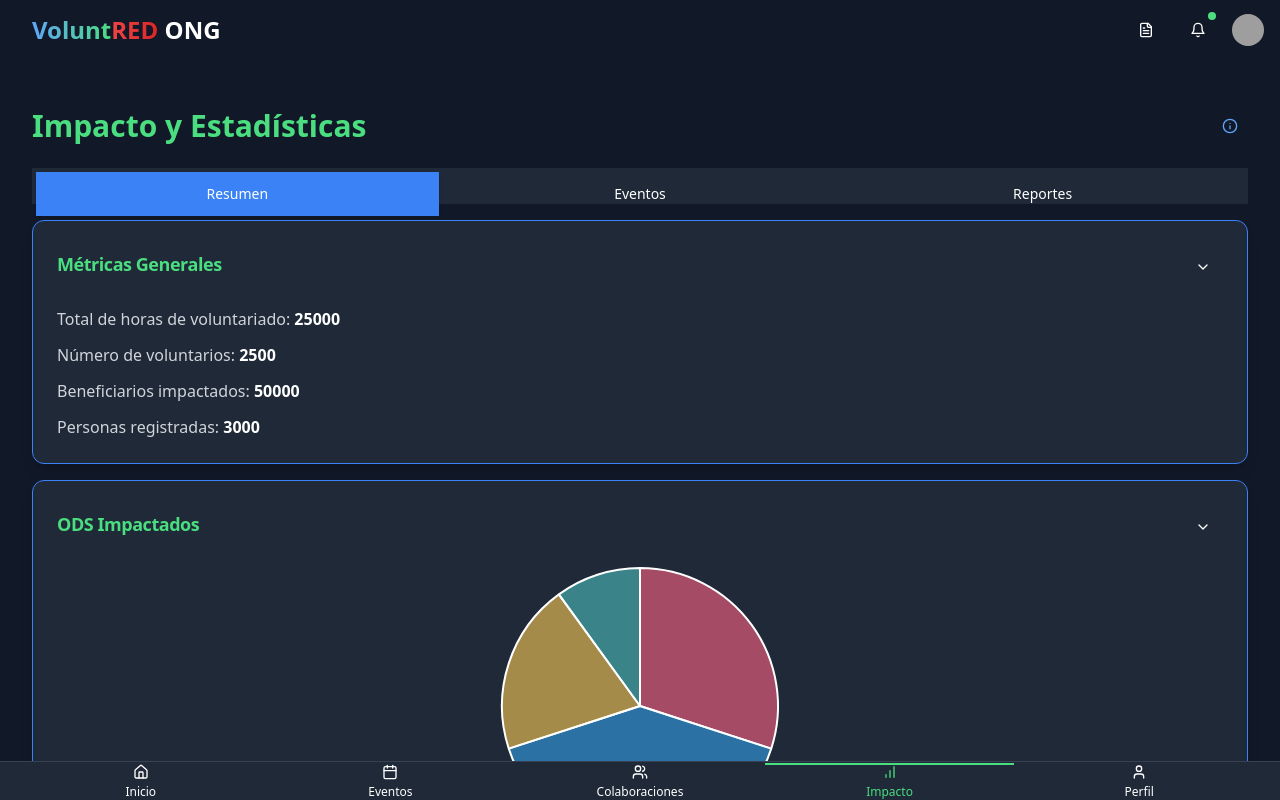
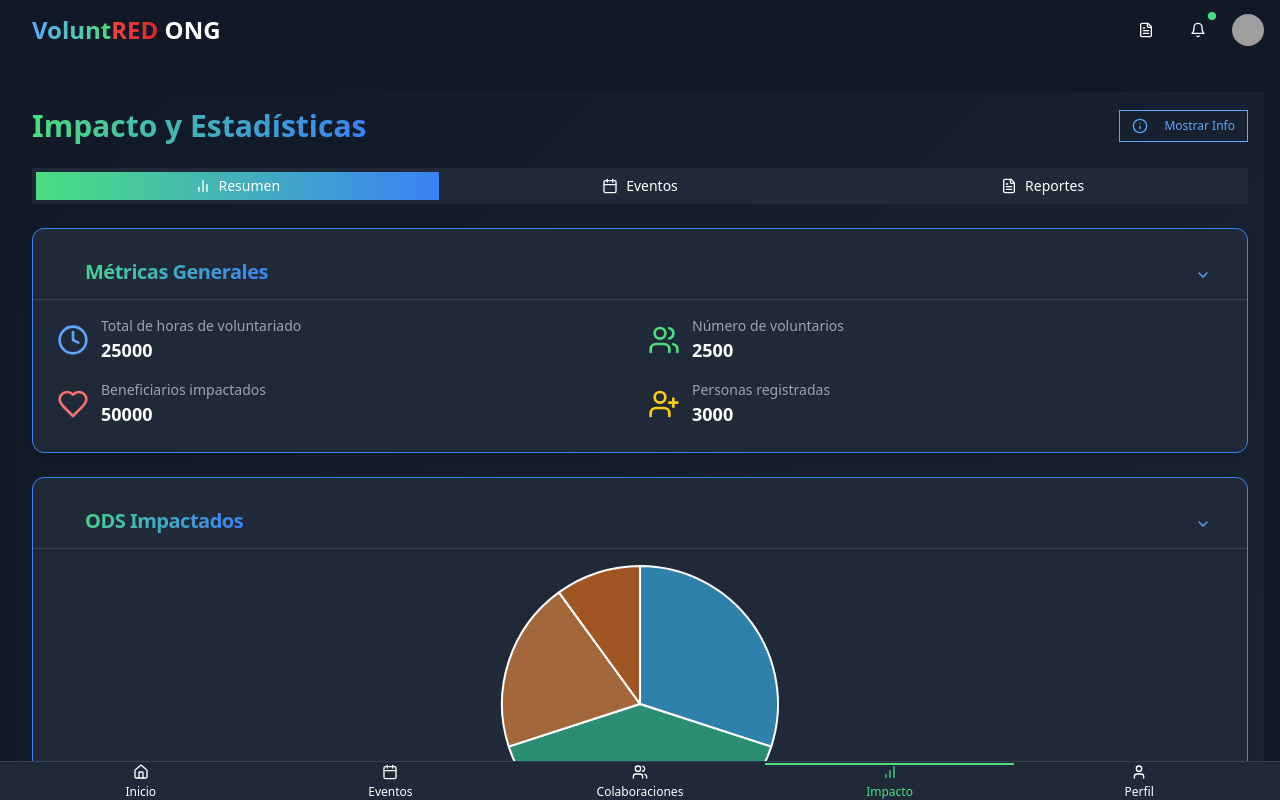
Before and after one commit to MarioB19/voluntred_prototype_web, a Next.js app: page /home/ngo in a window 1280 px wide. Both pictures are taken after a click on the button "Impacto". Shown: the top 800 px of the page. Built offline with nearby package versions, Linux system fonts and the light colour scheme; grey boxes are pictures that could not be loaded.

Commit message:
improve design for impact page ngo

```diff
--- a/src/components/ngo/Impact/ImpactAndStatics.tsx
+++ b/src/components/ngo/Impact/ImpactAndStatics.tsx
@@ -8,10 +8,10 @@ import { EventStatistics } from './EventStatics'
 import { ReportsAndExport } from './ReportsAndExport'
 import { impactData, eventsList, eventStatisticsData } from '@/data/ngo/Impacto'
 import { Chart as ChartJS, ArcElement, Tooltip, Legend, CategoryScale, LinearScale, BarElement, Title, PointElement, LineElement } from 'chart.js'
-import { motion } from 'framer-motion'
-import { Card, CardContent } from "@/components/ui/card"
+import { motion, AnimatePresence } from 'framer-motion'
+import { Card, CardContent, CardHeader, CardTitle } from "@/components/ui/card"
 import { Button } from "@/components/ui/button"
-import { ChevronDown, ChevronUp, Info } from 'lucide-react'
+import { ChevronDown, ChevronUp, Info, BarChart2, Calendar, FileText } from 'lucide-react'
 
 ChartJS.register(ArcElement, Tooltip, Legend, CategoryScale, LinearScale, BarElement, Title, PointElement, LineElement)
 
@@ -30,32 +30,40 @@ export default function ImpactAndStatistics() {
   const [showInfo, setShowInfo] = useState(false)
 
   return (
-    <div className="space-y-6 bg-gray-900 text-white p-4 min-h-screen">
+    <div className="space-y-6 bg-gradient-to-br from-gray-900 to-gray-800 text-white p-4 min-h-screen">
       <motion.div
         initial={{ opacity: 0, y: -20 }}
         animate={{ opacity: 1, y: 0 }}
         transition={{ duration: 0.5 }}
         className="flex justify-between items-center"
       >
-        <h2 className="text-2xl md:text-3xl font-bold text-green-400">Impacto y Estadísticas</h2>
+        <h2 className="text-2xl md:text-3xl font-bold text-transparent bg-clip-text bg-gradient-to-r from-green-400 to-blue-500">
+          Impacto y Estadísticas
+        </h2>
         <Button
-          variant="ghost"
-          size="icon"
+          variant="outline"
+          size="sm"
           onClick={() => setShowInfo(!showInfo)}
-          aria-label="Mostrar información"
+          className="text-blue-400 border-blue-400 hover:bg-blue-400 hover:text-white transition-colors duration-300"
         >
-          <Info className="h-6 w-6 text-blue-400" />
+          <Info className="h-4 w-4 mr-2" />
+          {showInfo ? 'Ocultar Info' : 'Mostrar Info'}
         </Button>
       </motion.div>
 
+      <AnimatePresence>
+        {showInfo && (
           <motion.div
             initial={{ opacity: 0, height: 0 }}
-        animate={{ opacity: showInfo ? 1 : 0, height: showInfo ? 'auto' : 0 }}
+            animate={{ opacity: 1, height: 'auto' }}
+            exit={{ opacity: 0, height: 0 }}
             transition={{ duration: 0.3 }}
           >
-        {showInfo && (
-          <Card className="bg-gray-800 border-blue-500 mb-4">
-            <CardContent className="p-4">
+            <Card className="bg-gray-800 border-blue-500 shadow-lg">
+              <CardHeader>
+                <CardTitle className="text-lg font-semibold text-blue-400">Información</CardTitle>
+              </CardHeader>
+              <CardContent>
                 <p className="text-sm text-gray-300">
                   Esta sección muestra el impacto de tu organización a través de estadísticas clave,
                   eventos realizados y reportes detallados. Utiliza las pestañas para navegar entre
@@ -63,25 +71,41 @@ export default function ImpactAndStatistics() {
                 </p>
               </CardContent>
             </Card>
+          </motion.div>
         )}
-      </motion.div>
+      </AnimatePresence>
 
       <Tabs defaultValue="summary" className="w-full">
-        <TabsList className="grid w-full grid-cols-3 bg-gray-800 rounded-lg mb-4">
-          <TabsTrigger value="summary" className="text-white data-[state=active]:bg-blue-500 text-xs sm:text-sm py-3">
-            Resumen
+        <TabsList className="grid w-full grid-cols-3 bg-gray-800 rounded-lg mb-6 p-1">
+          <TabsTrigger
+            value="summary"
+            className="flex items-center justify-center space-x-2 text-white data-[state=active]:bg-gradient-to-r data-[state=active]:from-green-400 data-[state=active]:to-blue-500 rounded-md transition-all duration-300"
+          >
+            <BarChart2 className="h-4 w-4" />
+            <span className="text-xs sm:text-sm">Resumen</span>
           </TabsTrigger>
-          <TabsTrigger value="events" className="text-white data-[state=active]:bg-blue-500 text-xs sm:text-sm py-3">
-            Eventos
+          <TabsTrigger
+            value="events"
+            className="flex items-center justify-center space-x-2 text-white data-[state=active]:bg-gradient-to-r data-[state=active]:from-green-400 data-[state=active]:to-blue-500 rounded-md transition-all duration-300"
+          >
+            <Calendar className="h-4 w-4" />
+            <span className="text-xs sm:text-sm">Eventos</span>
           </TabsTrigger>
-          <TabsTrigger value="reports" className="text-white data-[state=active]:bg-blue-500 text-xs sm:text-sm py-3">
-            Reportes
+          <TabsTrigger
+            value="reports"
+            className="flex items-center justify-center space-x-2 text-white data-[state=active]:bg-gradient-to-r data-[state=active]:from-green-400 data-[state=active]:to-blue-500 rounded-md transition-all duration-300"
+          >
+            <FileText className="h-4 w-4" />
+            <span className="text-xs sm:text-sm">Reportes</span>
           </TabsTrigger>
         </TabsList>
+        <AnimatePresence mode="wait">
           <motion.div
-          initial={{ opacity: 0 }}
-          animate={{ opacity: 1 }}
-          transition={{ duration: 0.5 }}
+            key={selectedEvent}
+            initial={{ opacity: 0, y: 20 }}
+            animate={{ opacity: 1, y: 0 }}
+            exit={{ opacity: 0, y: -20 }}
+            transition={{ duration: 0.3 }}
           >
             <TabsContent value="summary" className="mt-4">
               <ImpactSummary data={impactData} />
@@ -104,6 +128,7 @@ export default function ImpactAndStatistics() {
               />
             </TabsContent>
           </motion.div>
+        </AnimatePresence>
       </Tabs>
     </div>
   )
--- a/src/components/ngo/Impact/ImpactSummary.tsx
+++ b/src/components/ngo/Impact/ImpactSummary.tsx
@@ -6,7 +6,8 @@ import { Pie, Bar } from 'react-chartjs-2'
 import { ImpactData } from '@/data/ngo/Impacto'
 import { motion, AnimatePresence } from 'framer-motion'
 import { Button } from "@/components/ui/button"
-import { ChevronDown, ChevronUp } from 'lucide-react'
+import { ChevronDown, ChevronUp, Clock, Users, Heart, UserPlus, Target, TrendingUp } from 'lucide-react'
+import { Separator } from "@/components/ui/separator"
 
 export const ImpactSummary: React.FC<{ data: ImpactData }> = ({ data }) => {
   const [expandedCard, setExpandedCard] = useState<string | null>(null)
@@ -17,11 +18,11 @@ export const ImpactSummary: React.FC<{ data: ImpactData }> = ({ data }) => {
       {
         data: data.odsImpact.map((item) => item.value),
         backgroundColor: [
-          'rgba(255, 99, 132, 0.6)',
-          'rgba(54, 162, 235, 0.6)',
-          'rgba(255, 206, 86, 0.6)',
-          'rgba(75, 192, 192, 0.6)',
-          'rgba(153, 102, 255, 0.6)',
+          'rgba(56, 189, 248, 0.6)',
+          'rgba(52, 211, 153, 0.6)',
+          'rgba(251, 146, 60, 0.6)',
+          'rgba(249, 115, 22, 0.6)',
+          'rgba(236, 72, 153, 0.6)',
         ],
       },
     ],
@@ -33,17 +34,17 @@ export const ImpactSummary: React.FC<{ data: ImpactData }> = ({ data }) => {
       {
         label: 'Horas de Voluntariado',
         data: data.monthlyData.map((item) => item.hours),
-        backgroundColor: 'rgba(75, 192, 192, 0.6)',
+        backgroundColor: 'rgba(56, 189, 248, 0.6)',
       },
       {
         label: 'Voluntarios',
         data: data.monthlyData.map((item) => item.volunteers),
-        backgroundColor: 'rgba(255, 99, 132, 0.6)',
+        backgroundColor: 'rgba(52, 211, 153, 0.6)',
       },
       {
         label: 'Beneficiarios',
         data: data.monthlyData.map((item) => item.beneficiaries),
-        backgroundColor: 'rgba(255, 206, 86, 0.6)',
+        backgroundColor: 'rgba(251, 146, 60, 0.6)',
       },
     ],
   }
@@ -53,11 +54,14 @@ export const ImpactSummary: React.FC<{ data: ImpactData }> = ({ data }) => {
   }
 
   return (
-    <div className="space-y-4">
-      <Card className="bg-gray-800 border-blue-500 shadow-lg">
-        <CardHeader className="flex flex-row items-center justify-between">
-          <CardTitle className="text-lg font-semibold text-green-400">Métricas Generales</CardTitle>
-          <Button variant="ghost" size="sm" onClick={() => toggleCard('metrics')}>
+    <div className="space-y-6">
+      <Card className="bg-gray-800 border-blue-500 shadow-lg hover:shadow-blue-500/20 transition-shadow duration-300">
+        <CardHeader className="flex flex-row items-center justify-between pb-2 border-b border-gray-700">
+          <CardTitle className="text-xl font-bold text-transparent bg-clip-text bg-gradient-to-r from-green-400 to-blue-500 flex items-center">
+            <Target className="mr-2 h-5 w-5" />
+            Métricas Generales
+          </CardTitle>
+          <Button variant="ghost" size="sm" onClick={() => toggleCard('metrics')} className="text-blue-400 hover:text-blue-300">
             {expandedCard === 'metrics' ? <ChevronUp className="h-4 w-4" /> : <ChevronDown className="h-4 w-4" />}
           </Button>
         </CardHeader>
@@ -69,20 +73,36 @@ export const ImpactSummary: React.FC<{ data: ImpactData }> = ({ data }) => {
               exit={{ opacity: 0, height: 0 }}
               transition={{ duration: 0.3 }}
             >
-              <CardContent>
-                <div className="space-y-3">
-                  <p className="text-sm sm:text-base text-gray-300">
-                    Total de horas de voluntariado: <span className="text-white font-bold">{data.totalHours}</span>
-                  </p>
-                  <p className="text-sm sm:text-base text-gray-300">
-                    Número de voluntarios: <span className="text-white font-bold">{data.volunteers}</span>
-                  </p>
-                  <p className="text-sm sm:text-base text-gray-300">
-                    Beneficiarios impactados: <span className="text-white font-bold">{data.beneficiaries}</span>
-                  </p>
-                  <p className="text-sm sm:text-base text-gray-300">
-                    Personas registradas: <span className="text-white font-bold">{data.registeredPeople}</span>
-                  </p>
+              <CardContent className="pt-4">
+                <div className="grid grid-cols-1 sm:grid-cols-2 gap-4">
+                  <div className="flex items-center space-x-3">
+                    <Clock className="h-8 w-8 text-blue-400" />
+                    <div>
+                      <p className="text-sm text-gray-400">Total de horas de voluntariado</p>
+                      <p className="text-lg font-bold text-white">{data.totalHours}</p>
+                    </div>
+                  </div>
+                  <div className="flex items-center space-x-3">
+                    <Users className="h-8 w-8 text-green-400" />
+                    <div>
+                      <p className="text-sm text-gray-400">Número de voluntarios</p>
+                      <p className="text-lg font-bold text-white">{data.volunteers}</p>
+                    </div>
+                  </div>
+                  <div className="flex items-center space-x-3">
+                    <Heart className="h-8 w-8 text-red-400" />
+                    <div>
+                      <p className="text-sm text-gray-400">Beneficiarios impactados</p>
+                      <p className="text-lg font-bold text-white">{data.beneficiaries}</p>
+                    </div>
+                  </div>
+                  <div className="flex items-center space-x-3">
+                    <UserPlus className="h-8 w-8 text-yellow-400" />
+                    <div>
+                      <p className="text-sm text-gray-400">Personas registradas</p>
+                      <p className="text-lg font-bold text-white">{data.registeredPeople}</p>
+                    </div>
+                  </div>
                 </div>
               </CardContent>
             </motion.div>
@@ -90,10 +110,13 @@ export const ImpactSummary: React.FC<{ data: ImpactData }> = ({ data }) => {
         </AnimatePresence>
       </Card>
 
-      <Card className="bg-gray-800 border-blue-500 shadow-lg">
-        <CardHeader className="flex flex-row items-center justify-between">
-          <CardTitle className="text-lg font-semibold text-green-400">ODS Impactados</CardTitle>
-          <Button variant="ghost" size="sm" onClick={() => toggleCard('ods')}>
+      <Card className="bg-gray-800 border-blue-500 shadow-lg hover:shadow-blue-500/20 transition-shadow duration-300">
+        <CardHeader className="flex flex-row items-center justify-between pb-2 border-b border-gray-700">
+          <CardTitle className="text-xl font-bold text-transparent bg-clip-text bg-gradient-to-r from-green-400 to-blue-500 flex items-center">
+            <Target className="mr-2 h-5 w-5" />
+            ODS Impactados
+          </CardTitle>
+          <Button variant="ghost" size="sm" onClick={() => toggleCard('ods')} className="text-blue-400 hover:text-blue-300">
             {expandedCard === 'ods' ? <ChevronUp className="h-4 w-4" /> : <ChevronDown className="h-4 w-4" />}
           </Button>
         </CardHeader>
@@ -105,7 +128,7 @@ export const ImpactSummary: React.FC<{ data: ImpactData }> = ({ data }) => {
               exit={{ opacity: 0, height: 0 }}
               transition={{ duration: 0.3 }}
             >
-              <CardContent>
+              <CardContent className="pt-4">
                 <div className="h-64 sm:h-80">
                   <Pie
                     data={pieChartData}
@@ -133,10 +156,13 @@ export const ImpactSummary: React.FC<{ data: ImpactData }> = ({ data }) => {
         </AnimatePresence>
       </Card>
 
-      <Card className="bg-gray-800 border-blue-500 shadow-lg">
-        <CardHeader className="flex flex-row items-center justify-between">
-          <CardTitle className="text-lg font-semibold text-green-400">Tendencias Mensuales</CardTitle>
-          <Button variant="ghost" size="sm" onClick={() => toggleCard('trends')}>
+      <Card className="bg-gray-800 border-blue-500 shadow-lg hover:shadow-blue-500/20 transition-shadow duration-300">
+        <CardHeader className="flex flex-row items-center justify-between pb-2 border-b border-gray-700">
+          <CardTitle className="text-xl font-bold text-transparent bg-clip-text bg-gradient-to-r from-green-400 to-blue-500 flex items-center">
+            <TrendingUp className="mr-2 h-5 w-5" />
+            Tendencias Mensuales
+          </CardTitle>
+          <Button variant="ghost" size="sm" onClick={() => toggleCard('trends')} className="text-blue-400 hover:text-blue-300">
             {expandedCard === 'trends' ? <ChevronUp className="h-4 w-4" /> : <ChevronDown className="h-4 w-4" />}
           </Button>
         </CardHeader>
@@ -148,7 +174,7 @@ export const ImpactSummary: React.FC<{ data: ImpactData }> = ({ data }) => {
               exit={{ opacity: 0, height: 0 }}
               transition={{ duration: 0.3 }}
             >
-              <CardContent>
+              <CardContent className="pt-4">
                 <div className="h-80 sm:h-96">
                   <Bar
                     data={barChartData}
```
Also changed, not shown: src/components/ngo/Impact/EventStatics.tsx (+53 -31 lines), src/components/ngo/Impact/ReportsAndExport.tsx (+41 -31 lines). Lines whose indentation alone changed are shown as unchanged.
